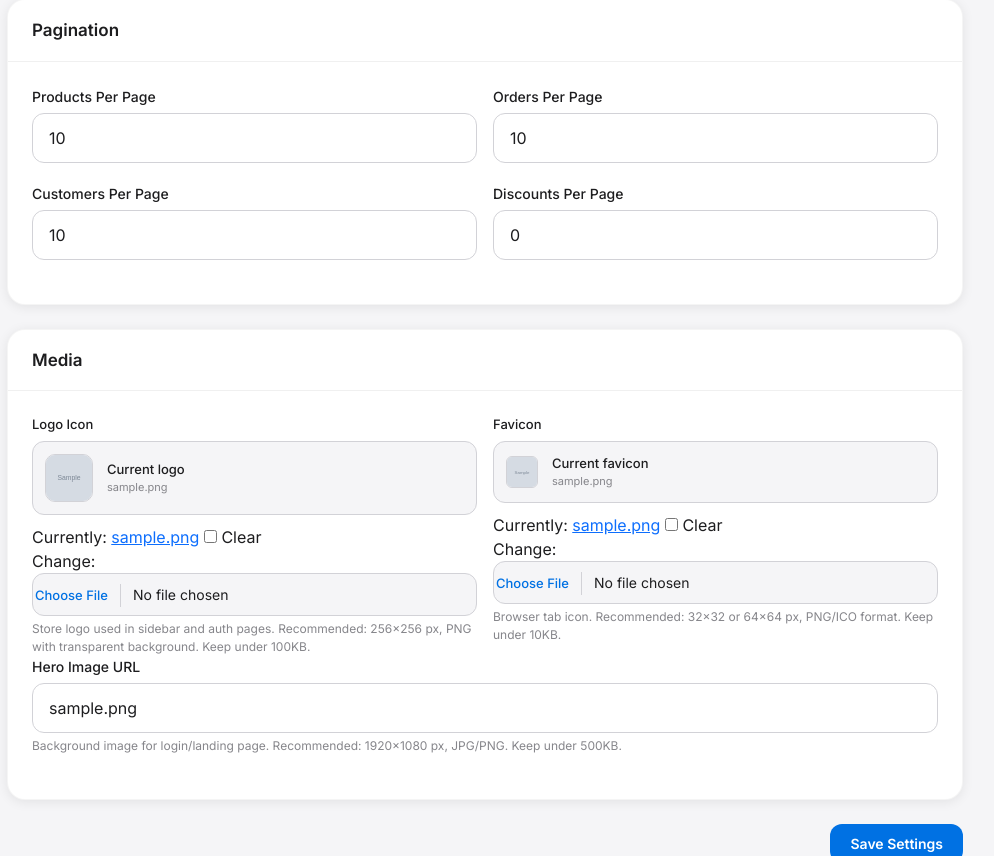
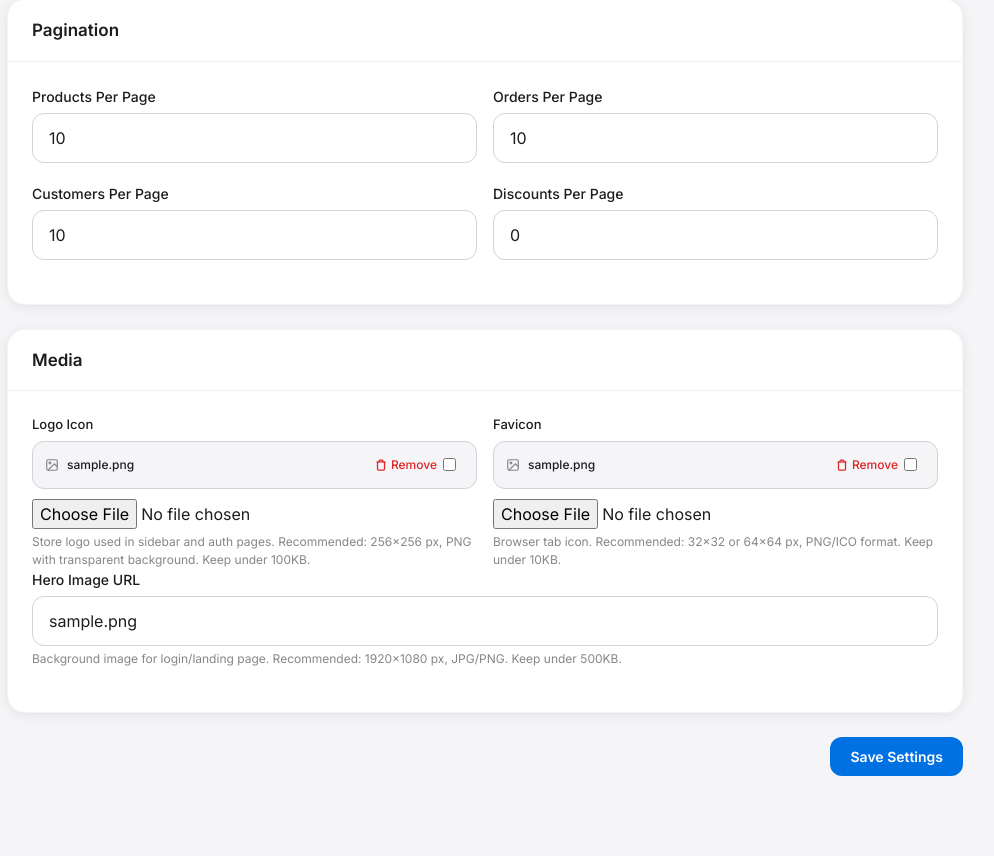
Before and after one commit to 7aib/point-of-sale, a Django app: page /settings/ in a window 1280 px wide. Shown: the part 2162-3018 px from the top of the page, without its empty margins (285-1279 px from the left). After the commit the page ends 2938 px from the top, so only its background shows below. Run offline with Django 5.2, Linux system fonts and the light colour scheme; a user stored in the database is signed in; tables that the repository leaves empty hold one stand-in row (values such as "Sample post"); grey boxes marked "Sample" are stand-in pictures.

Commit message:
Fix file input styling in settings Media section
- Remove duplicate "Current logo/favicon" preview blocks from settings
- Add AppleFileInput widget to suppress Django's "Currently/Clear/Change:" text
- Add apple-file-current CSS class for styled file info card
- Render file inputs manually in template for full layout control

```diff
--- a/point_of_sale/forms.py
+++ b/point_of_sale/forms.py
@@ -1,6 +1,30 @@
 from django import forms
+from django.utils.safestring import mark_safe
 
 from .models import StoreSettings
+
+
+class AppleFileInput(forms.ClearableFileInput):
+    """Renders only the file input, no 'Currently/Clear/Change:' text."""
+
+    def __init__(self, attrs=None):
+        default_attrs = {"class": "apple-file-input", "accept": "image/*"}
+        if attrs:
+            default_attrs.update(attrs)
+        super().__init__(attrs=default_attrs)
+
+    def render(self, name, value, attrs=None, renderer=None):
+        return super().render(name, value, attrs=attrs, renderer=renderer)
+
+    def get_context(self, name, value, attrs):
+        ctx = super().get_context(name, value, attrs)
+        ctx["widget"].pop("initial_text", None)
+        ctx["widget"].pop("input_text", None)
+        ctx["widget"].pop("clear_checkbox_label", None)
+        ctx["widget"].pop("checkbox_name", None)
+        ctx["widget"].pop("checkbox_id", None)
+        ctx["widget"].pop("is_initial", None)
+        return ctx
 
 
 class StoreSettingsForm(forms.ModelForm):
@@ -19,7 +43,7 @@ class StoreSettingsForm(forms.ModelForm):
         widgets = {
             "project_name": forms.TextInput(attrs={"class": "form-control"}),
             "project_full_name": forms.TextInput(attrs={"class": "form-control"}),
-            "logo_icon": forms.ClearableFileInput(attrs={"class": "form-control", "accept": "image/*"}),
+            "logo_icon": AppleFileInput(),
             "logo_text": forms.TextInput(attrs={"class": "form-control", "placeholder": "Short brand name"}),
             "slogan": forms.TextInput(attrs={"class": "form-control"}),
             "website_url": forms.URLInput(attrs={"class": "form-control"}),
@@ -31,7 +55,7 @@ class StoreSettingsForm(forms.ModelForm):
             "store_currency_symbol": forms.TextInput(attrs={"class": "form-control", "placeholder": "e.g. Rs"}),
             "country_code": forms.TextInput(attrs={"class": "form-control", "placeholder": "e.g. PK"}),
             "hero_image_url": forms.URLInput(attrs={"class": "form-control"}),
-            "favicon": forms.ClearableFileInput(attrs={"class": "form-control", "accept": "image/*"}),
+            "favicon": AppleFileInput(),
             "social_facebook": forms.URLInput(attrs={"class": "form-control"}),
             "social_instagram": forms.URLInput(attrs={"class": "form-control"}),
             "social_twitter": forms.URLInput(attrs={"class": "form-control"}),
--- a/static/css/apple-style.css
+++ b/static/css/apple-style.css
@@ -223,6 +223,60 @@ body {
 
 .apple-file-input-wrapper input[type="file"]:has(+ .clearablefileinput) {
     margin-bottom: 6px;
+}
+
+/* Apple File Input Component */
+.apple-file-current {
+    margin-bottom: 10px;
+    padding: 10px 12px;
+    background: var(--apple-bg);
+    border: 1px solid var(--apple-border);
+    border-radius: var(--apple-radius-sm);
+    display: flex;
+    align-items: center;
+    justify-content: space-between;
+}
+
+.apple-file-info {
+    display: flex;
+    align-items: center;
+    gap: 8px;
+    min-width: 0;
+    flex: 1;
+    color: var(--apple-text-secondary);
+    font-size: 12px;
+}
+
+.apple-file-info a {
+    color: var(--apple-text);
+    text-decoration: none;
+    font-weight: 500;
+    overflow: hidden;
+    text-overflow: ellipsis;
+    white-space: nowrap;
+}
+
+.apple-file-info a:hover {
+    color: var(--apple-blue);
+}
+
+.apple-file-remove-link {
+    display: inline-flex;
+    align-items: center;
+    gap: 4px;
+    font-size: 12px;
+    color: #dc2626;
+    cursor: pointer;
+    white-space: nowrap;
+    font-weight: 500;
+    margin-left: 12px;
+    padding: 4px 8px;
+    border-radius: 6px;
+    transition: background 0.2s;
+}
+
+.apple-file-remove-link:hover {
+    background: rgba(220, 38, 38, 0.08);
 }
 
 /* Buttons */
--- a/templates/core/settings.html
+++ b/templates/core/settings.html
@@ -131,17 +131,19 @@
                 <div>
                     <label style="font-size: 13px; font-weight: 500; display: block; margin-bottom: 6px;">Logo Icon</label>
                     {% if settings_obj.logo_icon %}
-                    <div style="margin-bottom: 10px; padding: 12px; background: var(--apple-bg); border-radius: var(--apple-radius-sm); border: 1px solid var(--apple-border); display: flex; align-items: center; gap: 14px;">
-                        <img src="{{ settings_obj.logo_icon.url }}" alt="Current Logo" style="width: 48px; height: 48px; border-radius: 10px; border: 1px solid var(--apple-border); object-fit: cover;">
-                        <div style="flex: 1; min-width: 0;">
-                            <div style="font-size: 13px; font-weight: 500; color: var(--apple-text);">Current logo</div>
-                            <div style="font-size: 11px; color: var(--apple-text-secondary); overflow: hidden; text-overflow: ellipsis; white-space: nowrap;">{{ settings_obj.logo_icon.name }}</div>
+                    <div class="apple-file-current" style="margin-bottom: 10px; padding: 10px 12px; background: var(--apple-bg); border: 1px solid var(--apple-border); border-radius: var(--apple-radius-sm); display: flex; align-items: center; justify-content: space-between;">
+                        <div style="display: flex; align-items: center; gap: 8px; min-width: 0; flex: 1;">
+                            <svg width="14" height="14" viewBox="0 0 24 24" fill="none" stroke="var(--apple-text-secondary)" stroke-width="2" style="flex-shrink: 0;"><rect x="3" y="3" width="18" height="18" rx="2"/><circle cx="8.5" cy="8.5" r="1.5"/><path d="M21 15l-5-5L5 21"/></svg>
+                            <a href="{{ settings_obj.logo_icon.url }}" target="_blank" style="font-size: 12px; color: var(--apple-text); text-decoration: none; font-weight: 500; overflow: hidden; text-overflow: ellipsis; white-space: nowrap;">{{ settings_obj.logo_icon.name }}</a>
                         </div>
+                        <label style="display: inline-flex; align-items: center; gap: 4px; font-size: 12px; color: #dc2626; cursor: pointer; white-space: nowrap; font-weight: 500; margin-left: 12px; padding: 4px 8px; border-radius: 6px; transition: background 0.2s;" onmouseover="this.style.background='rgba(220,38,38,0.08)'" onmouseout="this.style.background='transparent'">
+                            <svg width="12" height="12" viewBox="0 0 24 24" fill="none" stroke="currentColor" stroke-width="2.5"><path d="M3 6h18"/><path d="M19 6v14a2 2 0 01-2 2H7a2 2 0 01-2-2V6m3 0V4a2 2 0 012-2h4a2 2 0 012 2v2"/></svg>
+                            <span>Remove</span>
+                            <input type="checkbox" name="logo_icon-clear" id="logo_icon-clear_id" style="margin-left: 2px;">
+                        </label>
                     </div>
                     {% endif %}
-                    <div class="apple-file-input-wrapper">
-                        {{ form.logo_icon }}
-                    </div>
+                    <input type="file" name="logo_icon" accept="image/*" class="apple-file-input">
                     {% if form.logo_icon.help_text %}
                     <span class="apple-form-help">{{ form.logo_icon.help_text }}</span>
                     {% endif %}
@@ -149,17 +151,19 @@
                 <div>
                     <label style="font-size: 13px; font-weight: 500; display: block; margin-bottom: 6px;">Favicon</label>
                     {% if settings_obj.favicon %}
-                    <div style="margin-bottom: 10px; padding: 12px; background: var(--apple-bg); border-radius: var(--apple-radius-sm); border: 1px solid var(--apple-border); display: flex; align-items: center; gap: 14px;">
-                        <img src="{{ settings_obj.favicon.url }}" alt="Current Favicon" style="width: 32px; height: 32px; border-radius: 6px; border: 1px solid var(--apple-border); object-fit: cover;">
-                        <div style="flex: 1; min-width: 0;">
-                            <div style="font-size: 13px; font-weight: 500; color: var(--apple-text);">Current favicon</div>
-                            <div style="font-size: 11px; color: var(--apple-text-secondary); overflow: hidden; text-overflow: ellipsis; white-space: nowrap;">{{ settings_obj.favicon.name }}</div>
+                    <div class="apple-file-current" style="margin-bottom: 10px; padding: 10px 12px; background: var(--apple-bg); border: 1px solid var(--apple-border); border-radius: var(--apple-radius-sm); display: flex; align-items: center; justify-content: space-between;">
+                        <div style="display: flex; align-items: center; gap: 8px; min-width: 0; flex: 1;">
+                            <svg width="14" height="14" viewBox="0 0 24 24" fill="none" stroke="var(--apple-text-secondary)" stroke-width="2" style="flex-shrink: 0;"><rect x="3" y="3" width="18" height="18" rx="2"/><circle cx="8.5" cy="8.5" r="1.5"/><path d="M21 15l-5-5L5 21"/></svg>
+                            <a href="{{ settings_obj.favicon.url }}" target="_blank" style="font-size: 12px; color: var(--apple-text); text-decoration: none; font-weight: 500; overflow: hidden; text-overflow: ellipsis; white-space: nowrap;">{{ settings_obj.favicon.name }}</a>
                         </div>
+                        <label style="display: inline-flex; align-items: center; gap: 4px; font-size: 12px; color: #dc2626; cursor: pointer; white-space: nowrap; font-weight: 500; margin-left: 12px; padding: 4px 8px; border-radius: 6px; transition: background 0.2s;" onmouseover="this.style.background='rgba(220,38,38,0.08)'" onmouseout="this.style.background='transparent'">
+                            <svg width="12" height="12" viewBox="0 0 24 24" fill="none" stroke="currentColor" stroke-width="2.5"><path d="M3 6h18"/><path d="M19 6v14a2 2 0 01-2 2H7a2 2 0 01-2-2V6m3 0V4a2 2 0 012-2h4a2 2 0 012 2v2"/></svg>
+                            <span>Remove</span>
+                            <input type="checkbox" name="favicon-clear" id="favicon-clear_id" style="margin-left: 2px;">
+                        </label>
                     </div>
                     {% endif %}
-                    <div class="apple-file-input-wrapper">
-                        {{ form.favicon }}
-                    </div>
+                    <input type="file" name="favicon" accept="image/*" class="apple-file-input">
                     {% if form.favicon.help_text %}
                     <span class="apple-form-help">{{ form.favicon.help_text }}</span>
                     {% endif %}
```
Also changed, not shown: templates/django/forms/widgets/clearable_file_input.html (deleted, +0 -11 lines).
